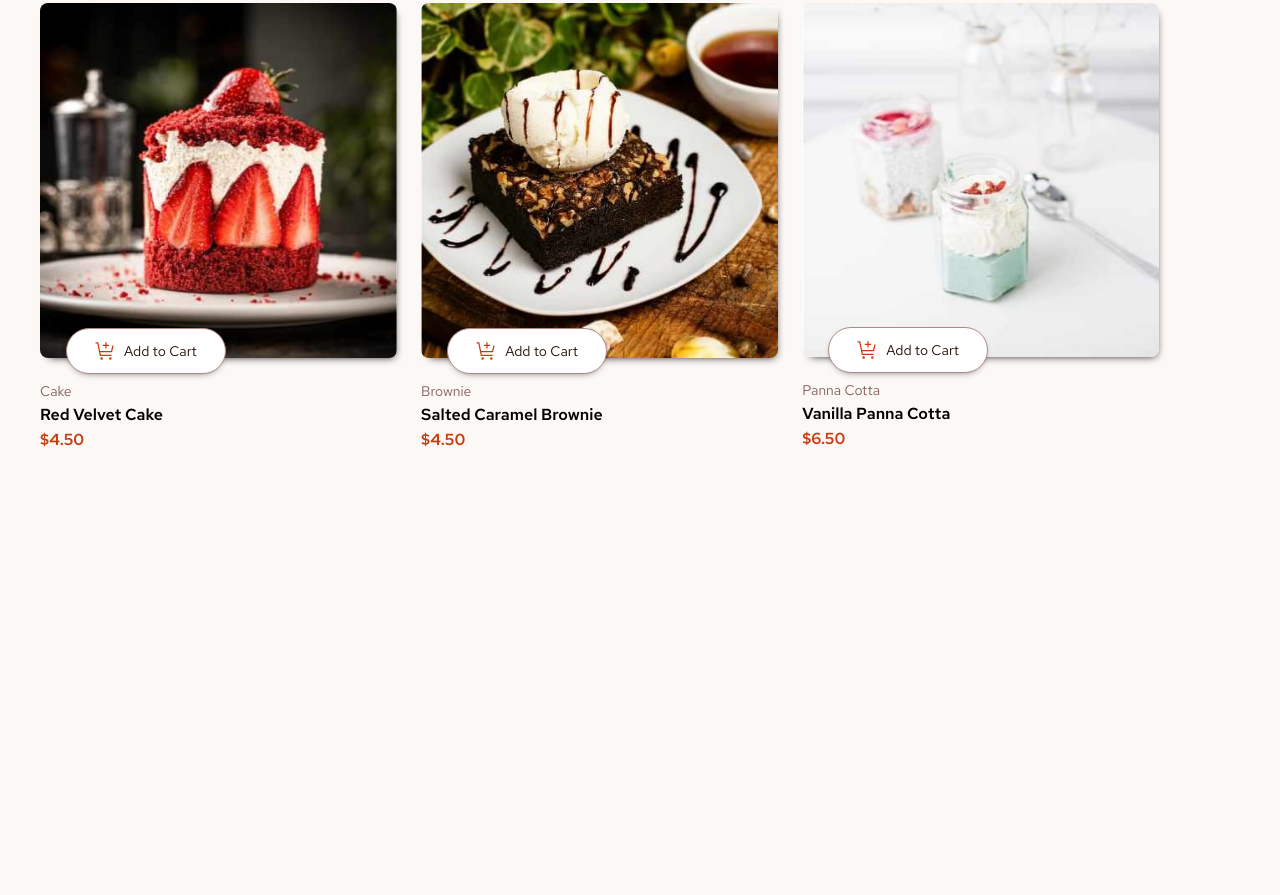
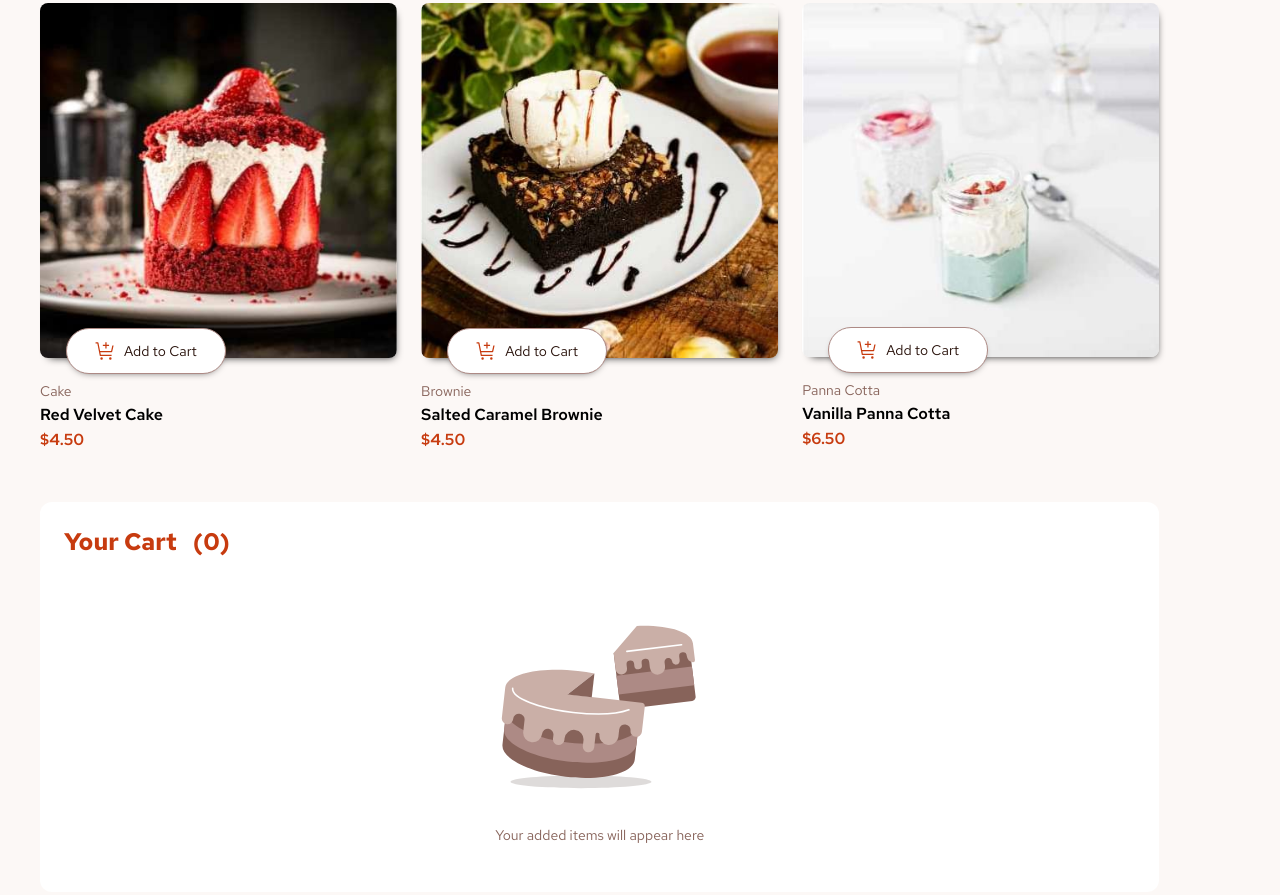
Before and after one commit to liamwoody25/product-list-with.cart.6, a plain HTML site: page index.html in a window 1280 px wide. Shown: the part 1072-1967 px from the top of the page. Before the commit the page ends 1566 px from the top, so only its background shows below. Drawn offline with nearby package versions, Linux system fonts and the light colour scheme.

Commit message:
adding the cart sections to the mobile version, tablet version and desktop

```diff
--- a/index.html
+++ b/index.html
@@ -334,8 +334,17 @@
               </div>
               </div>
             </article>
+          <!---- item-card-9 ---->
+            </div>
+          </section>
 
-            </div>
+          <!---- cart section ----->
+          <section class="cart-section">
+            <div class="cart-text-content"><h2>Your Cart</h2><span id="cart-output" class="input">(0)</span></div>
+              <div class="cart-placeholder-content">
+                <img class="cart-image" src="./public/assets/images/illustration-empty-cart.svg" alt="cart-image">
+                <h4>Your added items will appear here</h4>
+              </div>
           </section>
         </div>
       </main>
--- a/public/css/main.css
+++ b/public/css/main.css
@@ -9,6 +9,14 @@ h1 {
   font-weight: 700;
   color: #260F08;
   margin-top: 0;
+}
+
+h2 {
+  font-size: 24px;
+  color: #C73B0F;
+  font-weight: 700;
+  padding-bottom: 24px;
+  margin: 0;
 }
 
 h4 {
@@ -95,6 +103,12 @@ span {
   color: #fff;
 }
 
+.input {
+  font-size: 24px;
+  color: #C73B0F;
+  font-weight: 700;
+}
+
 /**** components ****/
 
 
@@ -127,6 +141,8 @@ body {
   flex-wrap: wrap;
 }
 
+
+/*** product-section ***/
 .product-cards {
   display: flex;
   flex-wrap: wrap;
@@ -149,6 +165,44 @@ body {
 .card-text-content {
   margin-top: 24px;
 }
+
+/*** product-section ***/
+
+
+
+/*** cart-section ***/
+
+.cart-section {
+  background-color: #fff;
+  padding: 24px;
+  border-radius: 12px;
+  margin-top: 32px;
+  width: 93%;
+}
+
+.cart-text-content {
+  display: flex;
+  flex-wrap: wrap;
+  align-items: baseline;
+  gap: 16px;
+}
+
+.cart-placeholder-content {
+  display: flex;
+  flex-wrap: wrap;
+  justify-content: center;
+  padding: 16px;
+}
+
+.cart-image {
+  margin-bottom: 16px;
+  width: 45%;
+}
+
+/*** cart-section ***/
+
+
+
 
 
 
@@ -184,6 +238,9 @@ body {
     gap: 24px;
   }
 
+
+  /**** product-section ****/
+
   .item-card {
     width: 31%;
   }
@@ -197,9 +254,35 @@ body {
     box-shadow: 3px 5px 9px -6px black;
   }
 
+  /**** product-section ****/
+
+
+
+
+  /*** cart-section ***/
+
+  .cart-section {
+    width: 93%;
+    margin-top: 24px;
+  }
+
+  .cart-placeholder-content {
+    padding: 24px;
+    display: flex;
+    flex-wrap: wrap;
+    align-items: center;
+    flex-direction: column;
+  }
+
+  .cart-image {
+    width: 20%;
+  }
+
+  /*** cart-section ***/
 }
 
 /**** media queries tablet ****/
+
 
 
 
@@ -213,6 +296,11 @@ body {
     position: relative;
     left: -26px;
   }
+
+  /**** components ****/
+
+
+
 
   /**** body ****/
 
@@ -235,6 +323,8 @@ body {
     justify-content: center;
   }
 
+  /*** product-section ***/
+
   .products {
     width: 65%;
   }
@@ -250,4 +340,22 @@ body {
     width: 100%;
     display: block;
   }
+
+  /*** product-section ***/
+
+
+
+  /*** cart-section ***/
+
+  .cart-section {
+    padding: 24px;
+    width: 22%;
+    height: 230px;
+  }
+
+  .cart-image {
+    width: 30%;
+  }
+
+  /*** cart-section ***/
 }
```
